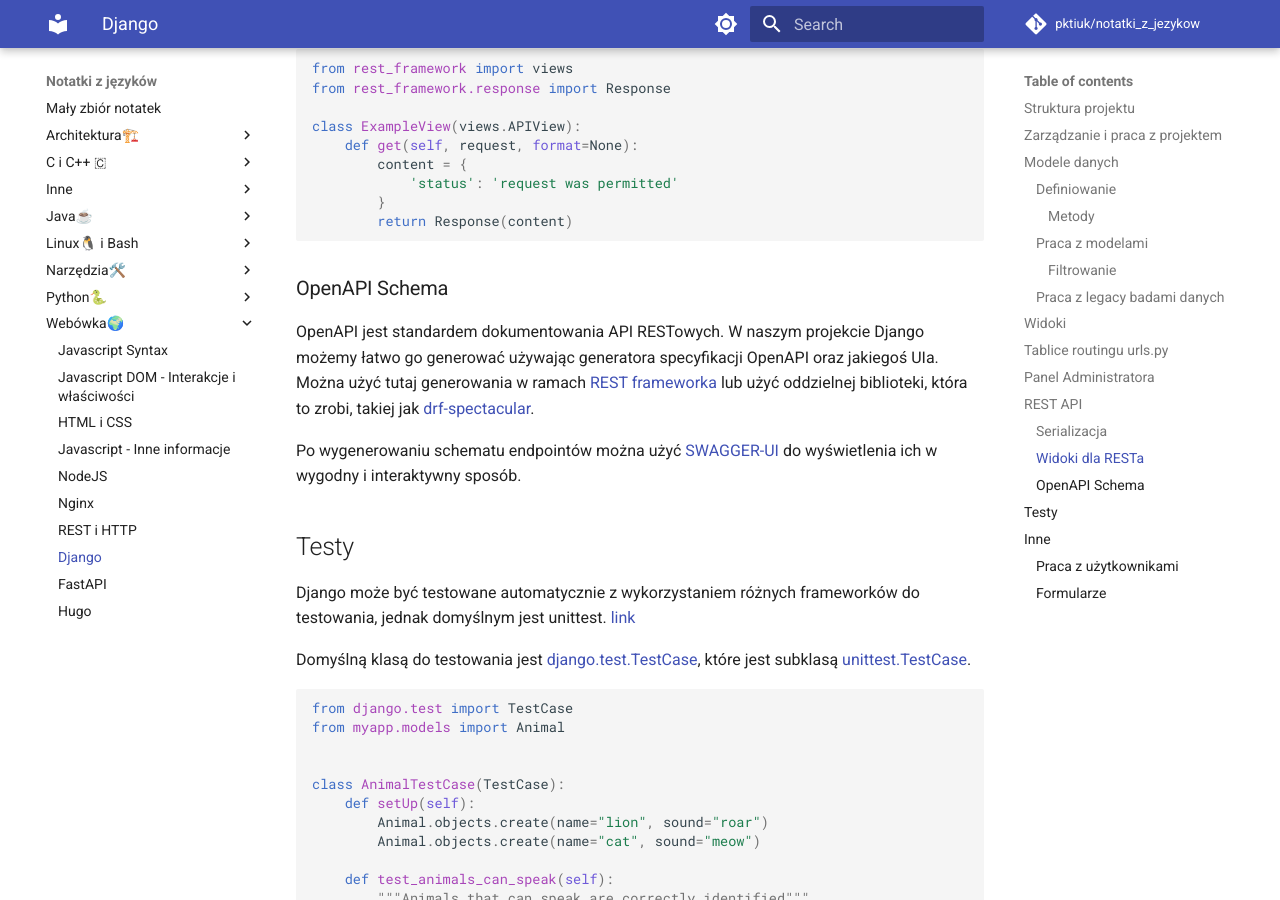
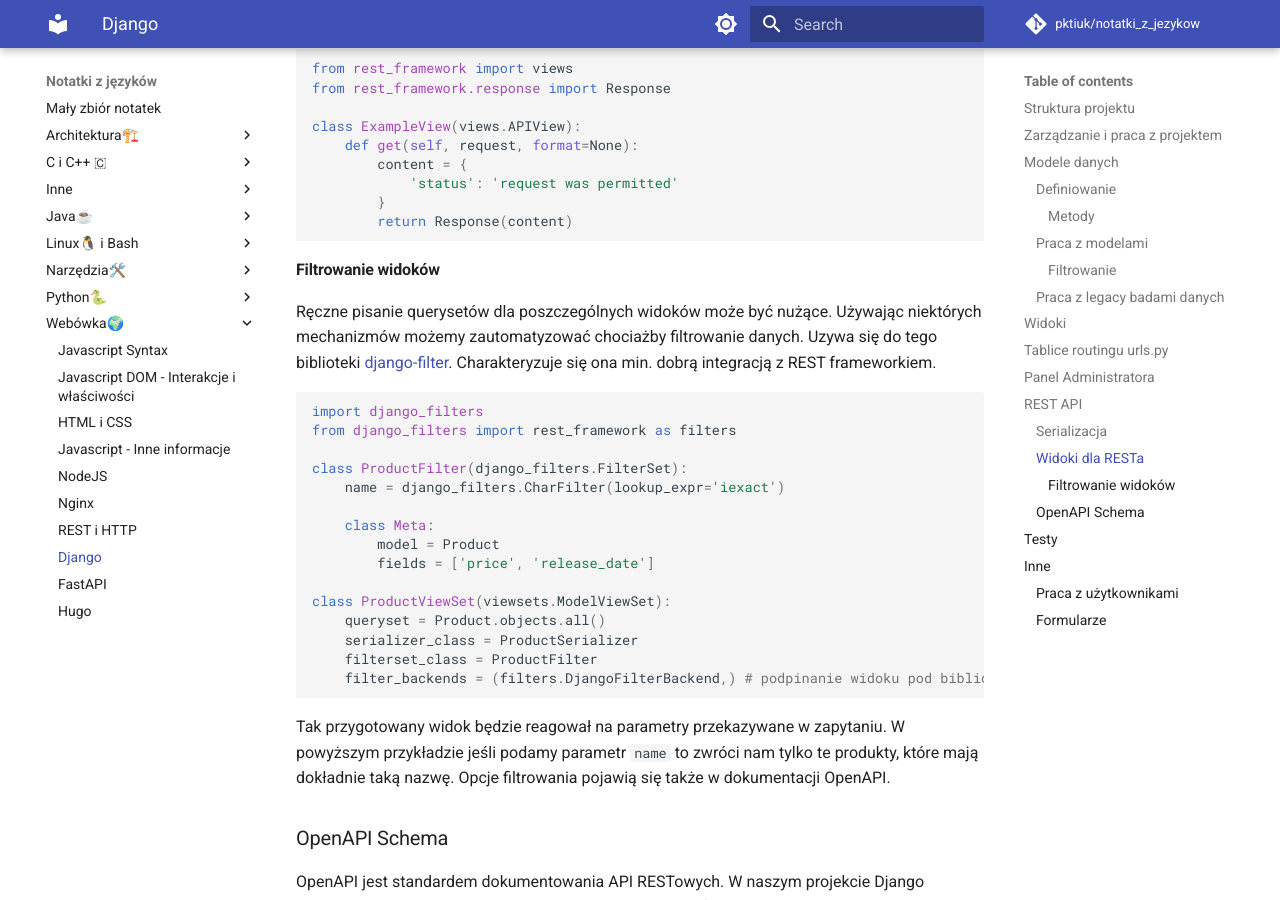
Before and after one commit to pktiuk/notatki_z_jezykow, an MkDocs documentation site: the page built from docs/Webówka🌍/9_django.md, in a window 1280 px wide and 900 px high, scrolled down 10296 px. Built offline with MkDocs 1.6.1 and Material for MkDocs 9.7.7, drawn with Linux system fonts in a browser that asks for light colours; comment, search, counter and statistics services are not loaded.

Commit message:
Opis filtrowania

````diff
--- a/docs/Webówka🌍/9_django.md
+++ b/docs/Webówka🌍/9_django.md
@@ -443,6 +443,32 @@
         return Response(content)
 ```
 
+#### Filtrowanie widoków
+
+Ręczne pisanie querysetów dla poszczególnych widoków może być nużące.
+Używając niektórych mechanizmów możemy zautomatyzować chociażby filtrowanie danych. Uzywa się do tego biblioteki [django-filter](https://django-filter.readthedocs.io/en/stable/). Charakteryzuje się ona min. dobrą integracją z REST frameworkiem.
+
+```python
+import django_filters
+from django_filters import rest_framework as filters
+
+class ProductFilter(django_filters.FilterSet):
+    name = django_filters.CharFilter(lookup_expr='iexact')
+
+    class Meta:
+        model = Product
+        fields = ['price', 'release_date']
+
+class ProductViewSet(viewsets.ModelViewSet):
+    queryset = Product.objects.all()
+    serializer_class = ProductSerializer
+    filterset_class = ProductFilter
+    filter_backends = (filters.DjangoFilterBackend,) # podpinanie widoku pod bibliotekę
+```
+
+Tak przygotowany widok będzie reagował na parametry przekazywane w zapytaniu. W powyższym przykładzie jeśli podamy parametr `name` to zwróci nam tylko te produkty, które mają dokładnie taką nazwę. Opcje filtrowania pojawią się także w dokumentacji OpenAPI.
+
+
 ### OpenAPI Schema
 
 OpenAPI jest standardem dokumentowania API RESTowych. W naszym projekcie Django możemy łatwo go generować używając generatora specyfikacji OpenAPI oraz jakiegoś UIa. Można użyć tutaj generowania w ramach [REST frameworka](https://www.django-rest-framework.org/community/3.9-announcement/#built-in-openapi-schema-support) lub użyć oddzielnej biblioteki, która to zrobi, takiej jak [drf-spectacular](https://drf-spectacular.readthedocs.io/).
````
